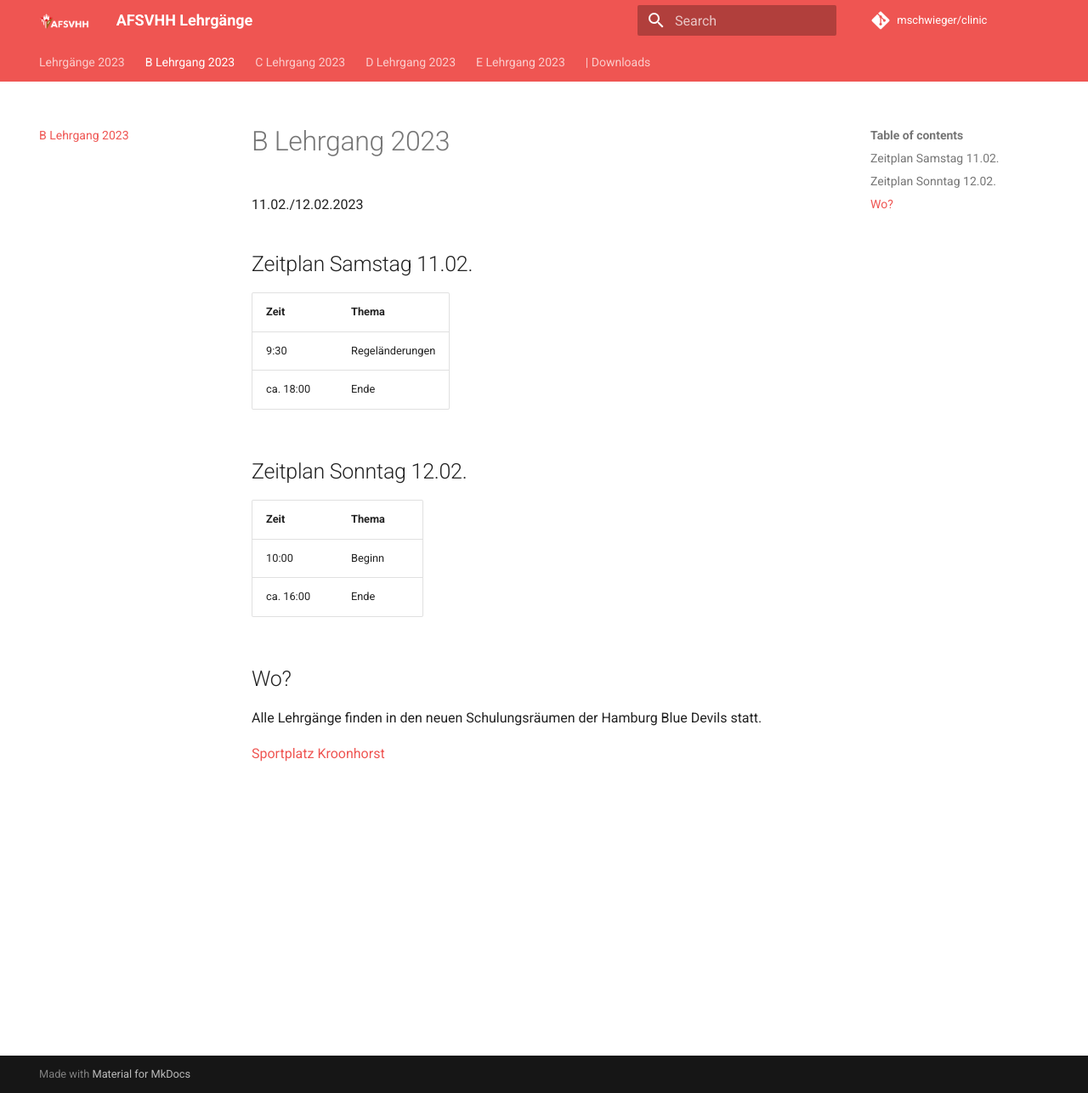
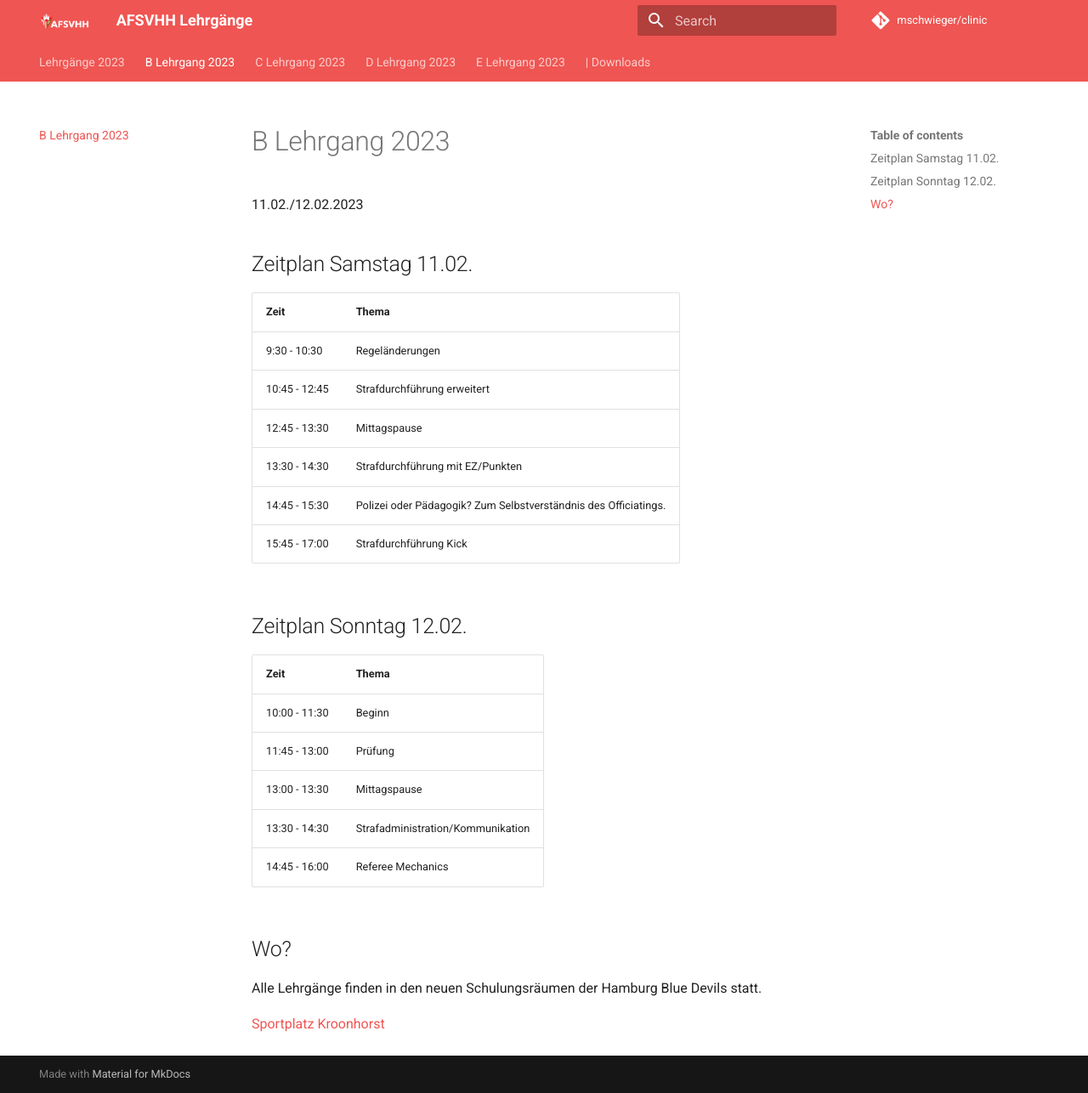
Before and after one commit to mschwieger/clinic, an MkDocs documentation site: the page built from docs/B.md, in a window 1280 px wide and 1286 px high. Shown: the whole window at 85% size. Built offline with MkDocs 1.6.1 and Material for MkDocs 9.7.7, drawn with Linux system fonts in a browser that asks for light colours; comment, search, counter and statistics services are not loaded.

Commit message:
Update B.md

```diff
--- a/docs/B.md
+++ b/docs/B.md
@@ -5,14 +5,21 @@
 ## Zeitplan Samstag 11.02.
 |Zeit	|Thema |
 |-- |-- |
-|9:30	|Regeländerungen|
-|ca. 18:00	|Ende|
+|9:30	- 10:30   |Regeländerungen|
+|10:45 - 12:45	|Strafdurchführung erweitert|
+|12:45 - 13:30	|Mittagspause|
+|13:30 - 14:30	|Strafdurchführung mit EZ/Punkten|
+|14:45 - 15:30	|Polizei oder Pädagogik? Zum Selbstverständnis des Officiatings.|
+|15:45 - 17:00	|Strafdurchführung Kick|
 
 ## Zeitplan Sonntag 12.02.
 |Zeit	|Thema |
 |-- |-- |
-|10:00	|Beginn|
-|ca. 16:00	|Ende|
+|10:00 - 11:30	|Beginn|
+|11:45 - 13:00	|Prüfung|
+|13:00 - 13:30	|Mittagspause|
+|13:30 - 14:30	|Strafadministration/Kommunikation|
+|14:45 - 16:00	|Referee Mechanics|
 
 ## Wo?
 Alle Lehrgänge finden in den neuen Schulungsräumen der Hamburg Blue Devils statt.
```
